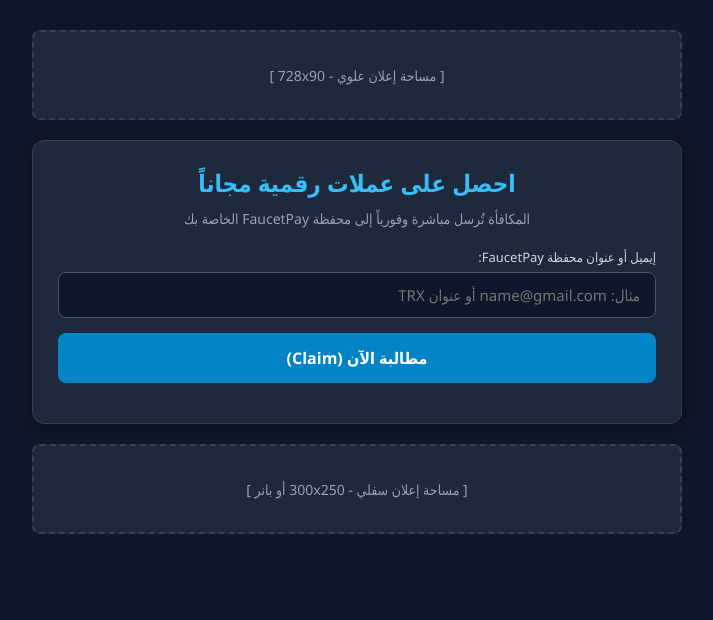
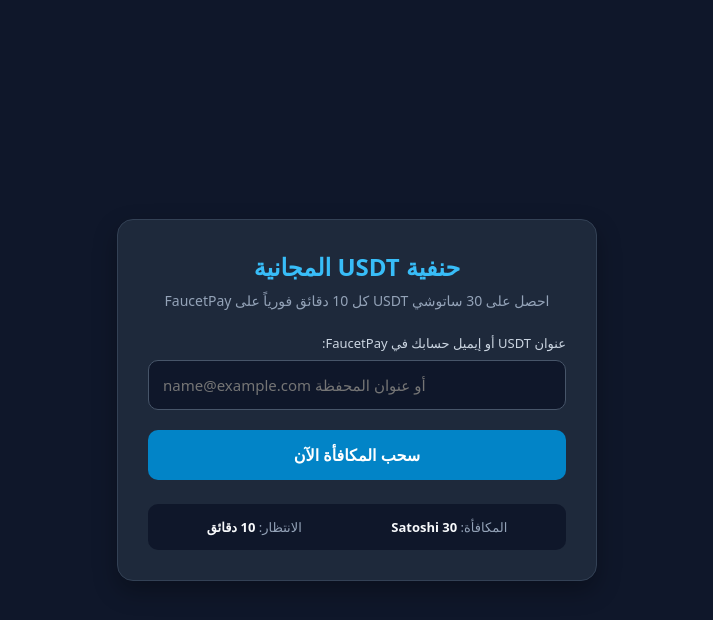
Before and after one commit to amarharbi42-prog/My.fucet, a plain HTML site: page index.html in a window 1280 px wide. Shown: the whole page, without its empty margins (283-996 px from the left). Drawn offline with Linux system fonts and the light colour scheme.

Commit message:
Update index.html

```diff
--- a/index.html
+++ b/index.html
@@ -3,161 +3,125 @@
 <head>
   <meta charset="UTF-8">
   <meta name="viewport" content="width=device-width, initial-scale=1.0">
-    <title>مكافآت الكريبتو المجانية | Crypto Faucet</title>
+  <title>USDT Free Faucet - اربح مجاناً</title>
   <style>
-        * { box-sizing: border-box; margin: 0; padding: 0; font-family: 'Segoe UI', Tahoma, Geneva, Verdana, sans-serif; }
-        body { background-color: #0f172a; color: #f8fafc; text-align: center; padding: 15px; }
-
-        .container { max-width: 650px; margin: 0 auto; }
-
-        /* كروت الإعلانات */
-        .ad-banner {
-            background: #1e293b;
-            border: 2px dashed #334155;
-            border-radius: 8px;
-            padding: 15px;
-            margin: 15px 0;
-            min-height: 90px;
-            display: flex;
-            align-items: center;
-            justify-content: center;
-            color: #94a3b8;
-            font-size: 14px;
-        }
-
-        /* صندوق المطالبة الرئيسي */
-        .faucet-box {
-            background: #1e293b;
-            border-radius: 12px;
-            padding: 25px;
-            box-shadow: 0 4px 20px rgba(0,0,0,0.4);
-            border: 1px solid #334155;
-            margin: 20px 0;
-        }
-
-        h1 { font-size: 24px; color: #38bdf8; margin-bottom: 10px; }
-        p.subtitle { color: #94a3b8; margin-bottom: 20px; font-size: 14px; }
-
-        .input-group { margin-bottom: 15px; text-align: right; }
-        label { display: block; margin-bottom: 6px; font-size: 13px; color: #cbd5e1; }
-        input[type="text"] {
-            width: 100%;
-            padding: 12px 15px;
-            border-radius: 8px;
-            border: 1px solid #475569;
-            background: #0f172a;
-            color: #fff;
-            font-size: 15px;
-            outline: none;
-        }
-        input[type="text"]:focus { border-color: #38bdf8; }
-
-        .btn-claim {
-            width: 100%;
-            background: #0284c7;
-            color: white;
-            border: none;
-            padding: 14px;
-            font-size: 16px;
-            font-weight: bold;
-            border-radius: 8px;
-            cursor: pointer;
-            transition: 0.2s;
-        }
-        .btn-claim:hover { background: #0369a1; }
-        .btn-claim:disabled { background: #475569; cursor: not-allowed; }
-
-        /* رسائل النتيجة */
-        #status-msg { margin-top: 15px; font-size: 14px; font-weight: bold; }
-        .success { color: #4ade80; }
-        .error { color: #f87171; }
+    * { box-sizing: border-box; font-family: system-ui, -apple-system, sans-serif; margin: 0; padding: 0; }
+    body { background: #0f172a; color: #f8fafc; min-height: 100vh; display: flex; align-items: center; justify-content: center; padding: 20px; }
+    .card { background: #1e293b; border: 1px solid #334155; border-radius: 16px; width: 100%; max-width: 480px; padding: 30px; text-align: center; box-shadow: 0 10px 25px rgba(0,0,0,0.3); }
+    h1 { font-size: 24px; margin-bottom: 8px; color: #38bdf8; }
+    p.desc { font-size: 14px; color: #94a3b8; margin-bottom: 24px; }
+    .input-group { margin-bottom: 20px; text-align: right; }
+    label { display: block; font-size: 13px; margin-bottom: 8px; color: #cbd5e1; }
+    input { width: 100%; padding: 14px; border-radius: 10px; border: 1px solid #475569; background: #0f172a; color: #fff; font-size: 15px; outline: none; transition: border-color 0.2s; }
+    input:focus { border-color: #38bdf8; }
+    button { width: 100%; padding: 14px; background: #0284c7; color: #fff; border: none; border-radius: 10px; font-size: 16px; font-weight: bold; cursor: pointer; transition: background 0.2s; }
+    button:hover { background: #0369a1; }
+    button:disabled { background: #475569; cursor: not-allowed; }
+    #msg { margin-top: 20px; padding: 12px; border-radius: 8px; font-size: 14px; display: none; }
+    .success { background: rgba(34, 197, 94, 0.15); border: 1px solid #22c55e; color: #4ade80; }
+    .error { background: rgba(239, 68, 68, 0.15); border: 1px solid #ef4444; color: #f87171; }
+    .info-box { margin-top: 24px; padding: 14px; background: #0f172a; border-radius: 10px; font-size: 13px; color: #94a3b8; display: flex; justify-content: space-around; }
+    .info-box span { color: #f8fafc; font-weight: bold; }
   </style>
 </head>
 <body>
 
-    <div class="container">
+  <div class="card">
+    <h1>حنفية USDT المجانية</h1>
+    <p class="desc">احصل على 30 ساتوشي USDT كل 10 دقائق فورياً على FaucetPay</p>
 
-        <!-- مساحة إعلانية علوية (Leaderboard 728x90) -->
-        <div class="ad-banner" id="ad-top">
-            [ مساحة إعلان علوي - 728x90 ]
+    <div class="input-group">
+      <label>عنوان USDT أو إيميل حسابك في FaucetPay:</label>
+      <input type="text" id="address" placeholder="name@example.com أو عنوان المحفظة" dir="ltr">
     </div>
 
-        <!-- صندوق الفاوست -->
-        <div class="faucet-box">
-            <h1>احصل على عملات رقمية مجاناً</h1>
-            <p class="subtitle">المكافأة تُرسل مباشرة وفورياً إلى محفظة FaucetPay الخاصة بك</p>
+    <button id="claimBtn" onclick="claimReward()">سحب المكافأة الآن</button>
 
-            <form id="claim-form">
-                <div class="input-group">
-                    <label for="address">إيميل أو عنوان محفظة FaucetPay:</label>
-                    <input type="text" id="address" placeholder="مثال: name@gmail.com أو عنوان TRX" required>
+    <div id="msg"></div>
+
+    <div class="info-box">
+      <div>المكافأة: <span>30 Satoshi</span></div>
+      <div>الانتظار: <span>10 دقائق</span></div>
     </div>
-
-                <button type="submit" id="submit-btn" class="btn-claim">مطالبة الآن (Claim)</button>
-            </form>
-
-            <div id="status-msg"></div>
-        </div>
-
-        <!-- مساحة إعلانية سفلية مربعة أو بانر -->
-        <div class="ad-banner" id="ad-bottom">
-            [ مساحة إعلان سفلي - 300x250 أو بانر ]
-        </div>
-
   </div>
 
   <script>
-        const form = document.getElementById('claim-form');
-        const submitBtn = document.getElementById('submit-btn');
-        const statusMsg = document.getElementById('status-msg');
+    const COOLDOWN_TIME = 10 * 60; // 10 دقائق بالثواني
 
-        form.addEventListener('submit', async (e) => {
-            e.preventDefault();
+    function checkCooldown() {
+      const lastClaim = localStorage.getItem('last_faucet_claim');
+      if (lastClaim) {
+        const passed = Math.floor((Date.now() - parseInt(lastClaim)) / 1000);
+        if (passed < COOLDOWN_TIME) {
+          startTimer(COOLDOWN_TIME - passed);
+        }
+      }
+    }
+
+    function startTimer(secondsLeft) {
+      const btn = document.getElementById('claimBtn');
+      btn.disabled = true;
+      const interval = setInterval(() => {
+        const m = Math.floor(secondsLeft / 60);
+        const s = secondsLeft % 60;
+        btn.innerText = `يرجى الانتظار (${m}:${s < 10 ? '0' : ''}${s})`;
+        secondsLeft--;
+        if (secondsLeft < 0) {
+          clearInterval(interval);
+          btn.disabled = false;
+          btn.innerText = 'سحب المكافأة الآن';
+          localStorage.removeItem('last_faucet_claim');
+        }
+      }, 1000);
+    }
+
+    async function claimReward() {
       const address = document.getElementById('address').value.trim();
+      const msgDiv = document.getElementById('msg');
+      const btn = document.getElementById('claimBtn');
 
-            if (!address) return;
+      if (!address) {
+        showMessage('يرجى كتابة عنوان محفظتك أو إيميل FaucetPay أولاً', 'error');
+        return;
+      }
 
-            submitBtn.disabled = true;
-            submitBtn.innerText = "جاري الإرسال والتحقق...";
-            statusMsg.innerHTML = "";
+      btn.disabled = true;
+      btn.innerText = 'جاري التحقق والإرسال...';
+      msgDiv.style.display = 'none';
 
       try {
-                // إرسال الطلب للسيرفر الداخلي (الباك إند)
-                const res = await fetch('/api/claim', {
+        const response = await fetch('/api/claim', {
           method: 'POST',
           headers: { 'Content-Type': 'application/json' },
-                    body: JSON.stringify({ address: address })
+          body: JSON.stringify({ address })
         });
 
-                const data = await res.json();
+        const data = await response.json();
 
-                if (data.status === 200 || data.success) {
-                    statusMsg.className = "success";
-                    statusMsg.innerHTML = `تم إرسال الرصيد بنجاح إلى محفظتك!`;
-                    // مؤقت بسيط يمنع التكرار المباشر
-                    let timer = 60;
-                    const interval = setInterval(() => {
-                        submitBtn.innerText = `انتظر (${timer}) ثانية`;
-                        timer--;
-                        if (timer < 0) {
-                            clearInterval(interval);
-                            submitBtn.disabled = false;
-                            submitBtn.innerText = "مطالبة الآن (Claim)";
-                        }
-                    }, 1000);
+        if (data.success) {
+          showMessage(data.message, 'success');
+          localStorage.setItem('last_faucet_claim', Date.now().toString());
+          startTimer(COOLDOWN_TIME);
         } else {
-                    statusMsg.className = "error";
-                    statusMsg.innerHTML = data.message || "حدث خطأ أثناء معالجة الطلب.";
-                    submitBtn.disabled = false;
-                    submitBtn.innerText = "مطالبة الآن (Claim)";
+          showMessage(data.message || 'تعذر الإرسال، تحقق من العنوان ورصيد الموقع', 'error');
+          btn.disabled = false;
+          btn.innerText = 'سحب المكافأة الآن';
         }
       } catch (err) {
-                statusMsg.className = "error";
-                statusMsg.innerHTML = "تعذر الاتصال بالخادم، جرب مرة أخرى.";
-                submitBtn.disabled = false;
-                submitBtn.innerText = "مطالبة الآن (Claim)";
+        showMessage('حدث خطأ في الاتصال بالسيرفر', 'error');
+        btn.disabled = false;
+        btn.innerText = 'سحب المكافأة الآن';
       }
-        });
+    }
+
+    function showMessage(text, type) {
+      const msg = document.getElementById('msg');
+      msg.className = type;
+      msg.innerText = text;
+      msg.style.display = 'block';
+    }
+
+    checkCooldown();
   </script>
 </body>
 </html>
```
Lines whose indentation alone changed are shown as unchanged.
